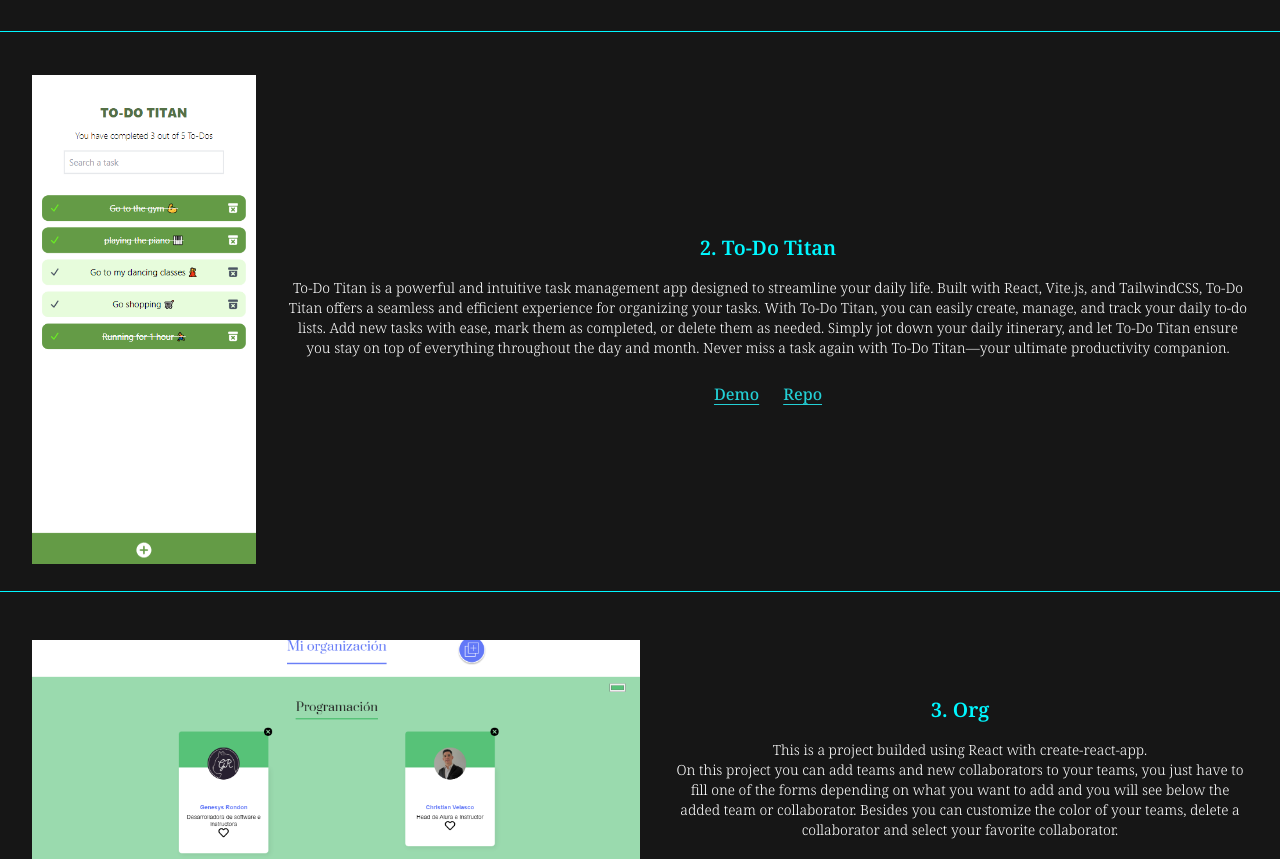
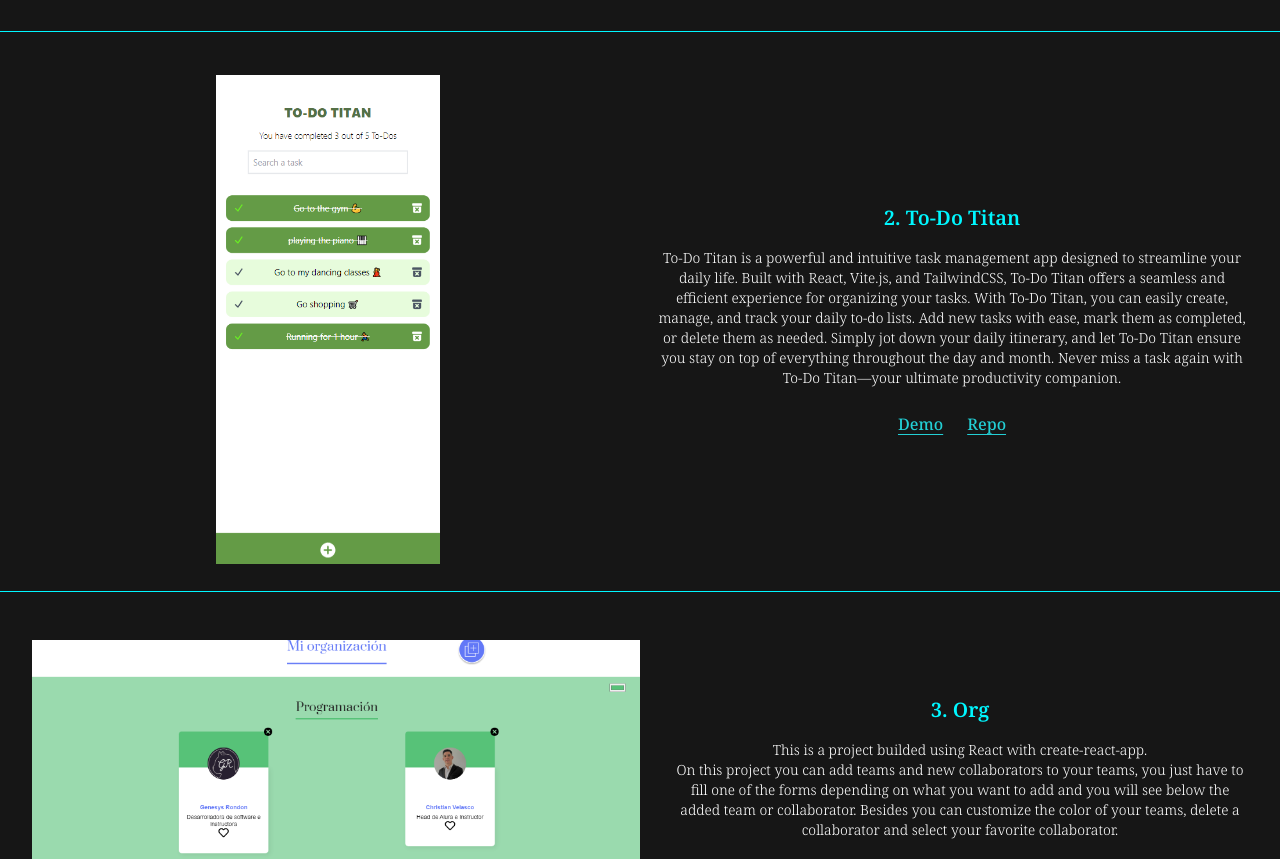
Before and after one commit to developerleonardo/portfolio, a website: page public/index.html in a window 1280 px wide. Shown: the part 1281-2140 px from the top of the page. Drawn offline with Linux system fonts and the light colour scheme.

Commit message:
Design projects section was improved

```diff
--- a/public/index.html
+++ b/public/index.html
@@ -146,11 +146,11 @@
         </h2>
         <p class="text-white mt-4 text-sm font-light text-center px-8" data-section="about-me"
             data-value="introduction">I'm Leonardo, a Colombian frontend developer passionate about
-                        continuous learning. I've specialized in frontend development, thanks to a scholarship from
-                        Oracle Next Education, where I also developed soft skills. Beyond tech, I have a deep love and
-                        professional knowledge of animals, and I enjoy playing musical instruments and exploring
-                        photography in my free time. My dedication to growth and creativity fuels my drive for
-                        excellence in every project.</p>
+            continuous learning. I've specialized in frontend development, thanks to a scholarship from
+            Oracle Next Education, where I also developed soft skills. Beyond tech, I have a deep love and
+            professional knowledge of animals, and I enjoy playing musical instruments and exploring
+            photography in my free time. My dedication to growth and creativity fuels my drive for
+            excellence in every project.</p>
     </section>
 
     <section id="section-projects" class="w-full h-auto flex flex-col items-center max-w-screen-xl lg:m-auto">
@@ -182,9 +182,11 @@
         </div>
         <div
             class="flex flex-col w-full p-8 items-center justify-center lg:border-t lg:border-t-primary lg:flex-row lg:h-[560px] lg:gap-8">
-            <img src="./img/To-Do-Titan.png" alt="An image of the homepage of Shopi"
-                class="w-64 pt-4 border-t border-t-primary lg:border-none lg:w-56" loading="lazy">
-            <div class="mt-4">
+            <div class="w-full lg:w-2/4 flex justify-center items-center border-t border-t-primary lg:border-none">
+                <img src="./img/To-Do-Titan.png" alt="An image of the homepage To-Do Titan"
+                    class="w-64 pt-4 lg:border-none lg:w-56" loading="lazy">
+            </div>
+            <div class="mt-4 lg:w-2/4">
                 <h3 class="text-primary font-semibold text-center lg:text-xl">2. To-Do Titan</h3>
                 <p class="text-white mt-4 text-sm font-light text-center" data-section="projects"
                     data-value="second-project-description">To-Do Titan is a powerful and intuitive task management app
```
Also changed, not shown: public/css/tailwind.css.
